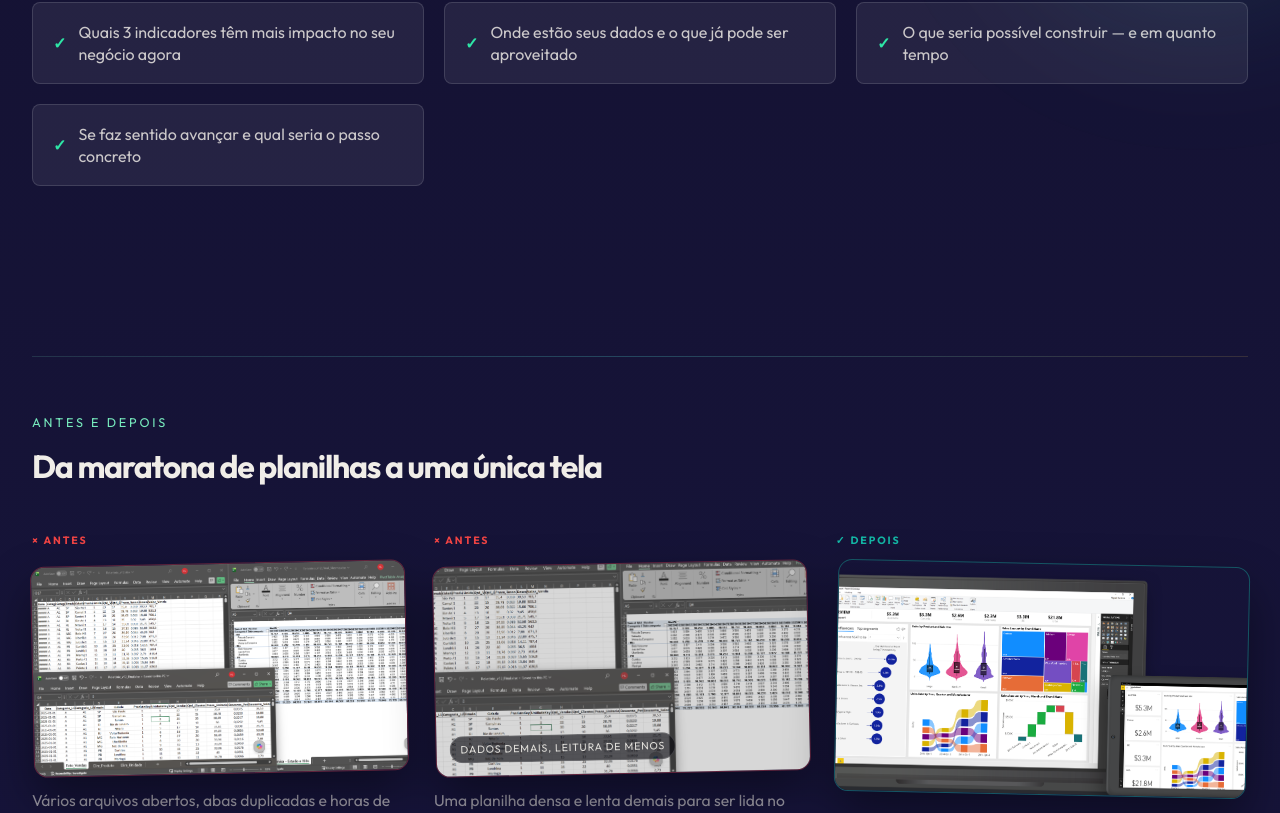
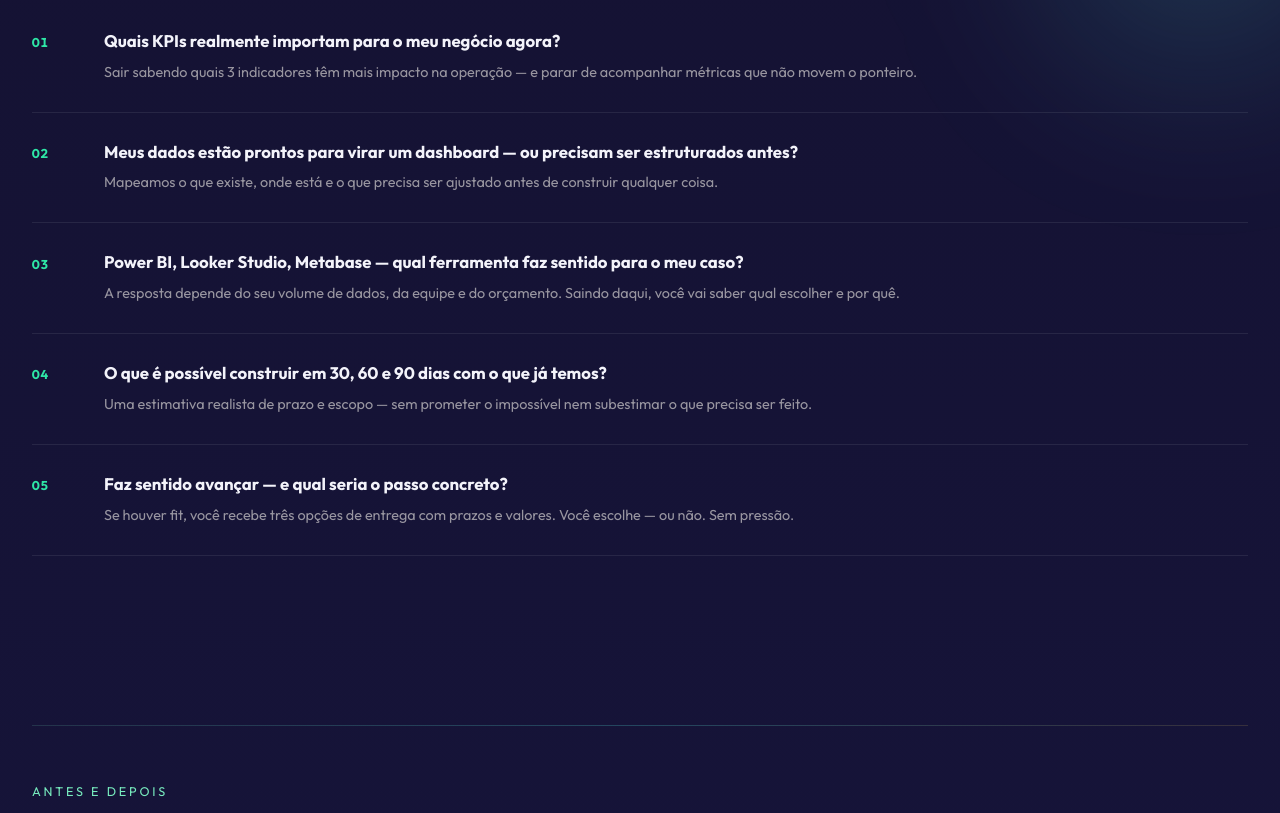
Before and after one commit to HugoLoyalConsulting/Website-LoyalConsulting, a Next.js app: page /discovery in a window 1280 px wide. Shown: the part 1813-2626 px from the top of the page. Built offline with nearby package versions, Linux system fonts and the light colour scheme; no server answers.

Commit message:
feat(discovery): outcomes as numbered list, 1 antes + 1 depois, gradient nav button

```diff
--- a/app/(pt)/discovery/page.tsx
+++ b/app/(pt)/discovery/page.tsx
@@ -35,10 +35,26 @@ const badFit = [
 
 // ── O que você vai sair sabendo ────────────────────────────────────────────
 const outcomes = [
-  "Quais 3 indicadores têm mais impacto no seu negócio agora",
-  "Onde estão seus dados e o que já pode ser aproveitado",
-  "O que seria possível construir — e em quanto tempo",
-  "Se faz sentido avançar e qual seria o passo concreto",
+  {
+    q: "Quais KPIs realmente importam para o meu negócio agora?",
+    a: "Sair sabendo quais 3 indicadores têm mais impacto na operação — e parar de acompanhar métricas que não movem o ponteiro.",
+  },
+  {
+    q: "Meus dados estão prontos para virar um dashboard — ou precisam ser estruturados antes?",
+    a: "Mapeamos o que existe, onde está e o que precisa ser ajustado antes de construir qualquer coisa.",
+  },
+  {
+    q: "Power BI, Looker Studio, Metabase — qual ferramenta faz sentido para o meu caso?",
+    a: "A resposta depende do seu volume de dados, da equipe e do orçamento. Saindo daqui, você vai saber qual escolher e por quê.",
+  },
+  {
+    q: "O que é possível construir em 30, 60 e 90 dias com o que já temos?",
+    a: "Uma estimativa realista de prazo e escopo — sem prometer o impossível nem subestimar o que precisa ser feito.",
+  },
+  {
+    q: "Faz sentido avançar — e qual seria o passo concreto?",
+    a: "Se houver fit, você recebe três opções de entrega com prazos e valores. Você escolhe — ou não. Sem pressão.",
+  },
 ];
 
 // ── Como funciona ──────────────────────────────────────────────────────────
@@ -151,7 +167,8 @@ export default function DiscoveryPage() {
                 href={WA_DISCOVERY}
                 target="_blank"
                 rel="noopener noreferrer"
-                className="ts-nav-action"
+                className="btn-accent"
+                style={{ fontSize: "0.78rem", padding: "0.5rem 1.1rem" }}
               >
                 Agendar Discovery
               </a>
@@ -252,14 +269,28 @@ export default function DiscoveryPage() {
             <p className="section-eyebrow">O que você vai sair sabendo</p>
             <h2 className="section-title mt-3">30 minutos depois, você vai ter:</h2>
           </div>
-          <div className="lc-benefits-grid mt-12">
-            {outcomes.map((item) => (
-              <div key={item} className="lc-benefit-item">
-                <span className="lc-benefit-check">✓</span>
-                {item}
-              </div>
+          <ol className="mt-12" style={{ listStyle: "none", display: "flex", flexDirection: "column", gap: "0" }}>
+            {outcomes.map((item, i) => (
+              <li
+                key={item.q}
+                style={{
+                  display: "grid",
+                  gridTemplateColumns: "3rem 1fr",
+                  gap: "0 1.5rem",
+                  padding: "1.75rem 0",
+                  borderBottom: "1px solid rgba(255,255,255,0.08)",
+                }}
+              >
+                <span style={{ fontVariantNumeric: "tabular-nums", fontSize: "0.8rem", fontWeight: 700, letterSpacing: "0.08em", color: "#2ee6a6", paddingTop: "0.2rem" }}>
+                  {String(i + 1).padStart(2, "0")}
+                </span>
+                <div>
+                  <p style={{ fontWeight: 700, fontSize: "1.05rem", color: "var(--color-text, #f0ede8)", lineHeight: 1.35 }}>{item.q}</p>
+                  <p style={{ marginTop: "0.5rem", fontSize: "0.9rem", color: "rgba(240,237,232,0.6)", lineHeight: 1.6 }}>{item.a}</p>
+                </div>
+              </li>
             ))}
-          </div>
+          </ol>
         </div>
       </section>
 
@@ -286,21 +317,6 @@ export default function DiscoveryPage() {
               <figcaption className="lc-ba-caption">
                 Vários arquivos abertos, abas duplicadas e horas de copia-e-cola para
                 responder uma única pergunta.
-              </figcaption>
-            </figure>
-            <figure className="lc-ba-card lc-ba-card--antes">
-              <span className="lc-ba-label lc-ba-label--antes">× Antes</span>
-              <div className="lc-ba-img lc-ba-img--dense-sheet">
-                <Image
-                  src={`${process.env.NEXT_PUBLIC_BASE_PATH ?? ""}/images/antes-planilha-ininteligivel.png`}
-                  alt="Planilha extensa demais para leitura rápida, com excesso de colunas e dados"
-                  fill
-                  sizes="(max-width: 768px) 100vw, 33vw"
-                  style={{ objectFit: "cover", objectPosition: "right 25% top" }}
-                />
-              </div>
-              <figcaption className="lc-ba-caption">
-                Uma planilha densa e lenta demais para ser lida no ritmo da operação.
               </figcaption>
             </figure>
             <figure className="lc-ba-card lc-ba-card--depois">
--- a/app/globals.css
+++ b/app/globals.css
@@ -3228,7 +3228,7 @@ body::before {
 /* ── ANTES → DEPOIS ─────────────────────────────────────────── */
 .lc-beforeafter-grid {
   display: grid;
-  grid-template-columns: 1fr 1fr 1.1fr;
+  grid-template-columns: 1fr 1fr;
   gap: 1.7rem;
   align-items: stretch;
 }
```
